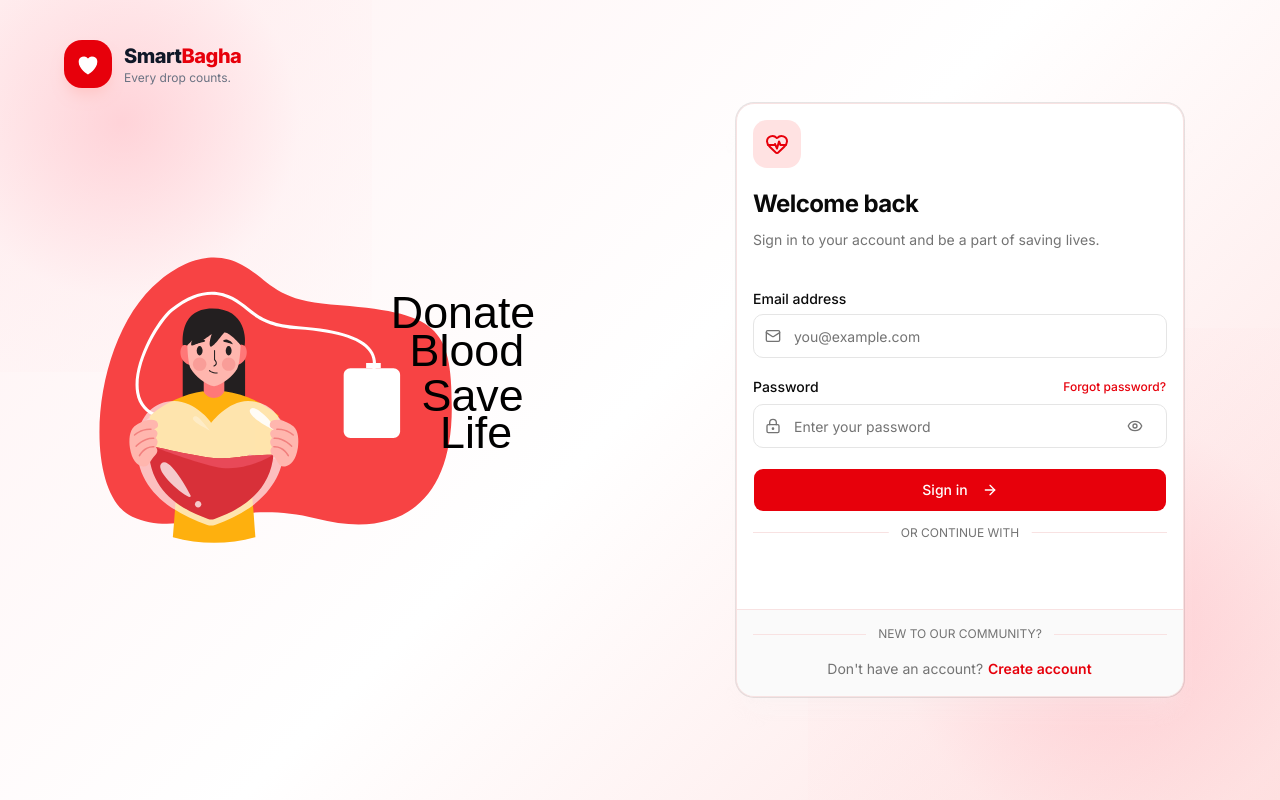
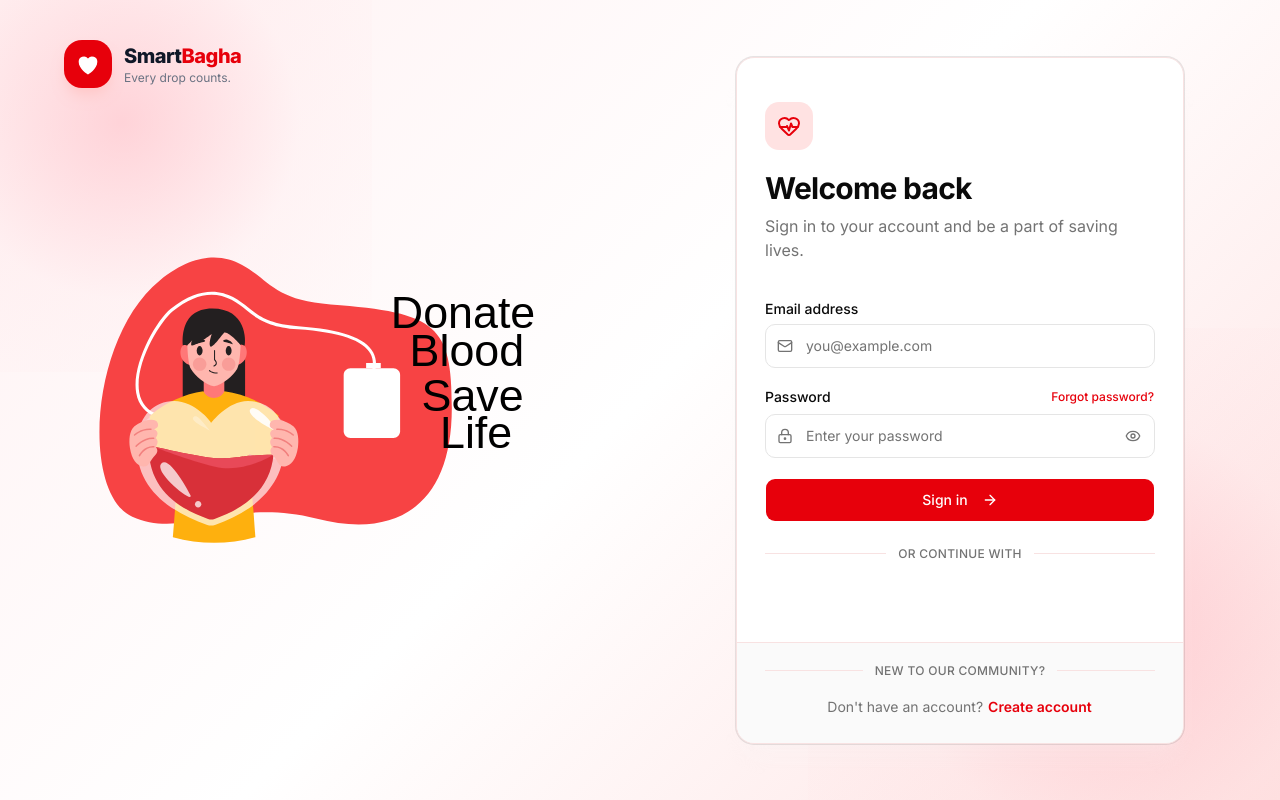
Before and after one commit to arafatnills/smart-bagha, a Next.js app: page /auth/login in a window 1280 px wide. Built offline with nearby package versions, Linux system fonts and the light colour scheme; no server answers.

Commit message:
fix google login and form icon

```diff
--- a/src/app/auth/_components/LoginForm.tsx
+++ b/src/app/auth/_components/LoginForm.tsx
@@ -1,5 +1,7 @@
 "use client";
 
+import { zodResolver } from "@hookform/resolvers/zod";
+import { GoogleLogin } from "@react-oauth/google";
 import {
   ArrowRight,
   Eye,
@@ -9,7 +11,11 @@ import {
   Mail,
 } from "lucide-react";
 import Link from "next/link";
-import { useState } from "react";
+import { useRouter } from "next/navigation";
+import { useEffect, useRef, useState } from "react";
+import { useForm } from "react-hook-form";
+import { toast } from "sonner";
+import { z } from "zod";
 
 import { Button } from "@/components/ui/button";
 import {
@@ -23,23 +29,24 @@ import {
 import { Input } from "@/components/ui/input";
 import { Label } from "@/components/ui/label";
 import { Separator } from "@/components/ui/separator";
-import { zodResolver } from "@hookform/resolvers/zod";
-import { GoogleLogin } from "@react-oauth/google";
-import { useRouter } from "next/navigation";
-import { useForm } from "react-hook-form";
-import { toast } from "sonner";
-import z from "zod";
-import { HandelGoogleLogin, HandelLogin } from "../_actions/handelAuth";
+
+import {
+  HandelGoogleLogin,
+  HandelLogin,
+} from "../_actions/handelAuth";
+
 const loginUserZodSchema = z.object({
   email: z.email(),
   password: z
     .string()
-    .min(6, "Password Must Minimum 6 Characters Long.")
-    .regex(/[a-z]/, "Password must contain atleast 1 Lowercase Letter")
-    .regex(/[A-Z]/, "Password must contain atleast 1 Uppercase Letter")
-
-    .regex(/[0-9]/, "Password must contain atleast 1 Number")
-    .regex(/[^A-Za-z0-9]/, "Password must contain atleast 1 Special Character"),
+    .min(6, "Password must be at least 6 characters long.")
+    .regex(/[a-z]/, "Password must contain at least 1 lowercase letter.")
+    .regex(/[A-Z]/, "Password must contain at least 1 uppercase letter.")
+    .regex(/[0-9]/, "Password must contain at least 1 number.")
+    .regex(
+      /[^A-Za-z0-9]/,
+      "Password must contain at least 1 special character.",
+    ),
 });
 
 type LoginFormValues = z.infer<typeof loginUserZodSchema>;
@@ -47,35 +54,67 @@ type LoginFormValues = z.infer<typeof loginUserZodSchema>;
 export default function LoginForm() {
   const [showPassword, setShowPassword] = useState(false);
   const [isLoading, setIsLoading] = useState(false);
+  const [googleButtonWidth, setGoogleButtonWidth] = useState(320);
+
+  const googleContainerRef = useRef<HTMLDivElement>(null);
   const router = useRouter();
 
   const {
     register,
     handleSubmit,
     formState: { errors },
-  } = useForm({
+  } = useForm<LoginFormValues>({
     resolver: zodResolver(loginUserZodSchema),
     mode: "onTouched",
   });
 
+  // Keep the Google button width synchronized with its container.
+  useEffect(() => {
+    const container = googleContainerRef.current;
+
+    if (!container) return;
+
+    const updateWidth = () => {
+      const availableWidth = Math.floor(
+        container.getBoundingClientRect().width,
+      );
+
+      if (availableWidth > 0) {
+        setGoogleButtonWidth(Math.min(400, availableWidth));
+      }
+    };
+
+    updateWidth();
+
+    const observer = new ResizeObserver(updateWidth);
+    observer.observe(container);
+
+    return () => observer.disconnect();
+  }, []);
+
   const onSubmit = async (data: LoginFormValues) => {
+    if (isLoading) return;
+
     const payload = {
       email: data.email.trim().toLowerCase(),
-      password: data.password.trim(),
+      password: data.password,
     };
 
     try {
       setIsLoading(true);
 
       const result = await HandelLogin(payload);
+
       if (result.success) {
         toast.success(result.message);
         router.push("/");
+        router.refresh();
       } else {
         toast.error(result.message);
       }
     } catch (error) {
       console.error("Login failed:", error);
+      toast.error("Login failed. Please try again.");
     } finally {
       setIsLoading(false);
     }
@@ -90,6 +129,8 @@ export default function LoginForm() {
       toast.error("Google authentication failed. Please try again.");
       return;
     }
+
+    if (isLoading) return;
 
     try {
       setIsLoading(true);
@@ -112,74 +153,89 @@ export default function LoginForm() {
   };
 
   return (
-    <Card className="w-full rounded-2xl border shadow-xl shadow-muted/20">
-      <CardHeader className="space-y-4 pb-6">
-        <div className="flex h-12 w-12 items-center justify-center rounded-xl bg-red-100 text-red-600 dark:bg-red-950">
+    <Card className="mx-auto w-full min-w-0 max-w-md overflow-hidden rounded-2xl border shadow-xl shadow-muted/20">
+      <CardHeader className="space-y-4 px-5 pb-6 pt-6 sm:px-7 sm:pt-7">
+        <div className="flex h-12 w-12 shrink-0 items-center justify-center rounded-xl bg-red-100 text-red-600 dark:bg-red-950">
           <HeartPulse className="h-6 w-6" />
         </div>
 
-        <div className="space-y-2">
-          <CardTitle className="text-2xl font-bold tracking-tight">
+        <div className="min-w-0 space-y-2">
+          <CardTitle className="text-2xl font-bold tracking-tight sm:text-3xl">
             Welcome back
           </CardTitle>
 
-          <CardDescription className="leading-6">
+          <CardDescription className="text-sm leading-6 sm:text-base">
             Sign in to your account and be a part of saving lives.
           </CardDescription>
         </div>
       </CardHeader>
 
-      <CardContent>
-        <form onSubmit={handleSubmit(onSubmit)} className="space-y-5">
+      <CardContent className="min-w-0 px-5 sm:px-7">
+        <form
+          onSubmit={handleSubmit(onSubmit)}
+          className="space-y-5"
+          noValidate
+        >
           {/* Email */}
-          <div className="space-y-2">
+          <div className="min-w-0 space-y-2">
             <Label htmlFor="email">Email address</Label>
 
             <div className="relative">
-              <div className="absolute inset-y-0 left-0 flex items-center pl-3 pointer-events-none">
-                <Mail className="h-4 w-4 text-muted-foreground" />
-              </div>
+              <Mail
+                aria-hidden="true"
+                className="pointer-events-none absolute left-3 top-1/2 z-10 h-4 w-4 -translate-y-1/2 text-muted-foreground"
+              />
+
               <Input
                 id="email"
                 type="email"
                 placeholder="you@example.com"
                 autoComplete="email"
-                className="h-11 pl-10"
+                autoCapitalize="none"
+                spellCheck={false}
+                className="h-11 w-full min-w-0 pl-10"
+                aria-invalid={!!errors.email}
                 {...register("email")}
               />
             </div>
+
             {errors.email && (
-              <p className="text-xs text-red-500">
-                {errors.email.message as string}
+              <p role="alert" className="text-xs leading-5 text-red-500">
+                {errors.email.message}
               </p>
             )}
           </div>
 
           {/* Password */}
-          <div className="space-y-2">
-            <div className="flex items-center justify-between gap-2">
+          <div className="min-w-0 space-y-2">
+            <div className="flex min-w-0 items-center justify-between gap-2">
               <Label htmlFor="password">Password</Label>
 
               <Button
                 asChild
                 type="button"
                 variant="link"
-                className="h-auto p-0 text-xs text-red-600 dark:text-red-400"
+                className="h-auto shrink-0 p-0 text-xs text-red-600 dark:text-red-400"
               >
-                <Link href="/auth/forgot-password">Forgot password?</Link>
+                <Link href="/auth/forgot-password">
+                  Forgot password?
+                </Link>
               </Button>
             </div>
 
             <div className="relative">
-              <div className="absolute inset-y-0 left-0 flex items-center pl-3 pointer-events-none">
-                <LockKeyhole className="h-4 w-4 text-muted-foreground" />
-              </div>
+              <LockKeyhole
+                aria-hidden="true"
+                className="pointer-events-none absolute left-3 top-1/2 z-10 h-4 w-4 -translate-y-1/2 text-muted-foreground"
+              />
+
               <Input
                 id="password"
                 type={showPassword ? "text" : "password"}
                 placeholder="Enter your password"
                 autoComplete="current-password"
-                className="h-11 pl-10 pr-11"
+                className="h-11 w-full min-w-0 pl-10 pr-12"
+                aria-invalid={!!errors.password}
                 {...register("password")}
               />
 
@@ -188,40 +244,57 @@ export default function LoginForm() {
                 aria-label={showPassword ? "Hide password" : "Show password"}
                 aria-pressed={showPassword}
                 onClick={() => setShowPassword((prev) => !prev)}
-                className="absolute right-1 top-1/2 h-9 w-9 -translate-y-1/2 text-muted-foreground"
+                className="absolute right-1 top-1/2 z-10 flex h-9 w-9 -translate-y-1/2 touch-manipulation items-center justify-center rounded-md text-muted-foreground transition-colors hover:bg-muted hover:text-foreground focus-visible:outline-none focus-visible:ring-2 focus-visible:ring-ring"
               >
                 {showPassword ? (
-                  <EyeOff className="h-4 w-4" />
+                  <EyeOff aria-hidden="true" className="h-4 w-4" />
                 ) : (
-                  <Eye className="h-4 w-4" />
+                  <Eye aria-hidden="true" className="h-4 w-4" />
                 )}
               </button>
             </div>
+
             {errors.password && (
-              <p className="text-xs text-red-500">{errors.password.message}</p>
+              <p role="alert" className="text-xs leading-5 text-red-500">
+                {errors.password.message}
+              </p>
             )}
           </div>
 
-          {/* Login button */}
+          {/* Email/password login */}
           <Button
             type="submit"
             disabled={isLoading}
             className="h-11 w-full bg-red-600 text-white hover:bg-red-700"
           >
-            {isLoading ? "Signing in..." : "Sign in"}
-            {!isLoading && <ArrowRight className="ml-2 h-4 w-4" />}
+            {isLoading ? (
+              "Signing in..."
+            ) : (
+              <>
+                Sign in
+                <ArrowRight className="ml-2 h-4 w-4" />
+              </>
+            )}
           </Button>
         </form>
 
+        {/* Google login */}
+        <div className="mt-6 min-w-0 space-y-5">
+          <div className="flex min-w-0 items-center gap-3">
+            <Separator className="min-w-0 flex-1" />
 
-        <div className="space-y-5 mt-5">
-          <div className="relative flex items-center">
-            <Separator />
-            <span className="absolute left-1/2 -translate-x-1/2 bg-card px-3 text-xs text-muted-foreground">
+            <span className="shrink-0 text-[10px] font-medium tracking-wide text-muted-foreground sm:text-xs">
               OR CONTINUE WITH
             </span>
+
+            <Separator className="min-w-0 flex-1" />
           </div>
 
+          <div
+            ref={googleContainerRef}
+            className={`mx-auto flex min-h-11 w-full min-w-0 justify-center overflow-hidden ${isLoading ? "pointer-events-none opacity-60" : ""
+              }`}
+          >
             <GoogleLogin
               onSuccess={handleGoogleSuccess}
               onError={() => {
@@ -233,22 +306,27 @@ export default function LoginForm() {
               size="large"
               shape="rectangular"
               text="continue_with"
-            width="100%"
+              width={String(googleButtonWidth)}
+
             />
+          </div>
         </div>
       </CardContent>
 
-      <CardFooter className="flex flex-col gap-4">
-        <div className="flex w-full items-center gap-3">
-          <Separator className="flex-1" />
-          <span className="text-xs text-muted-foreground">
+      <CardFooter className="flex min-w-0 flex-col gap-4 px-5 pb-6 pt-5 sm:px-7">
+        <div className="flex w-full min-w-0 items-center gap-3">
+          <Separator className="min-w-0 flex-1" />
+
+          <span className="shrink-0 text-center text-[10px] font-medium tracking-wide text-muted-foreground sm:text-xs">
             NEW TO OUR COMMUNITY?
           </span>
-          <Separator className="flex-1" />
+
+          <Separator className="min-w-0 flex-1" />
         </div>
 
-        <p className="text-center text-sm text-muted-foreground">
-          Don&apos;t have an account?{" "}
+        <p className="flex flex-wrap items-center justify-center gap-x-1 text-center text-sm leading-6 text-muted-foreground">
+          Don&apos;t have an account?
+
           <Button
             asChild
             variant="link"
```
Lines whose indentation alone changed are shown as unchanged.
